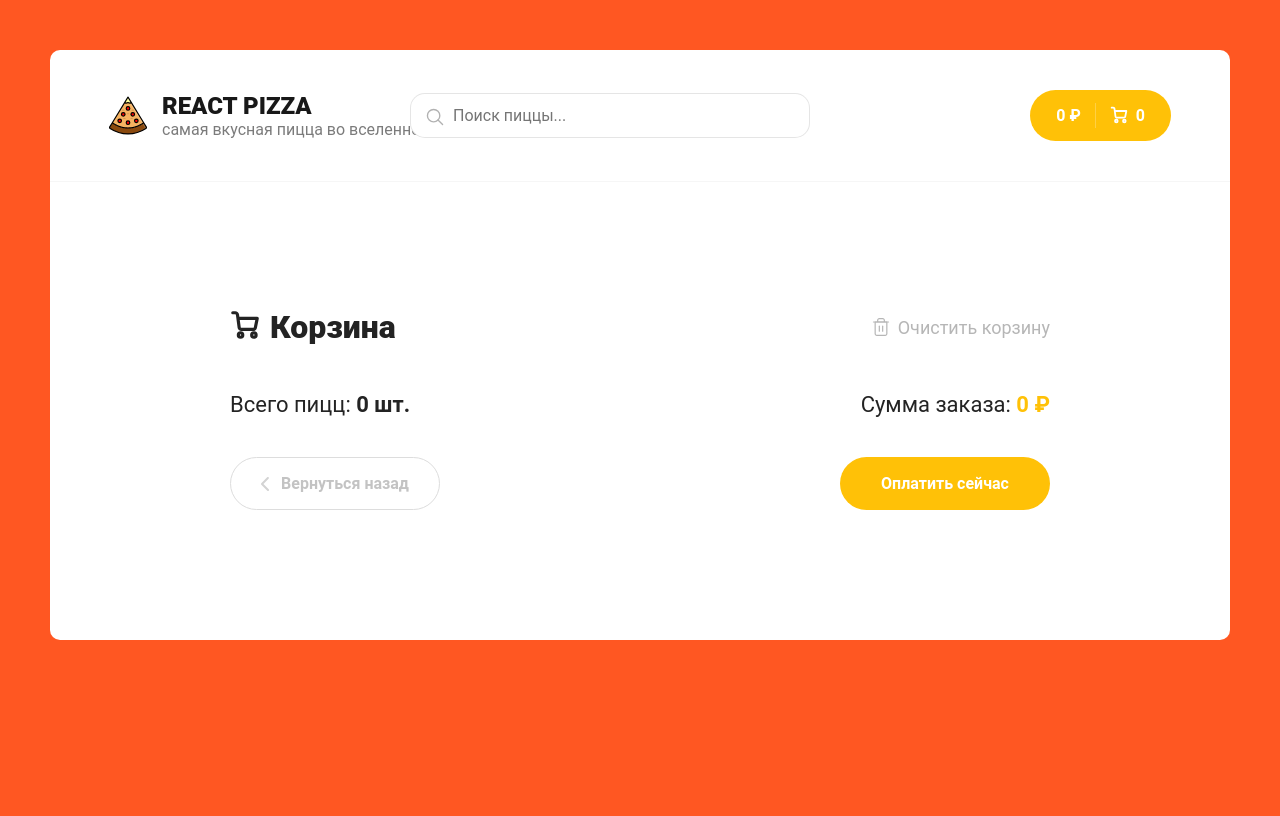
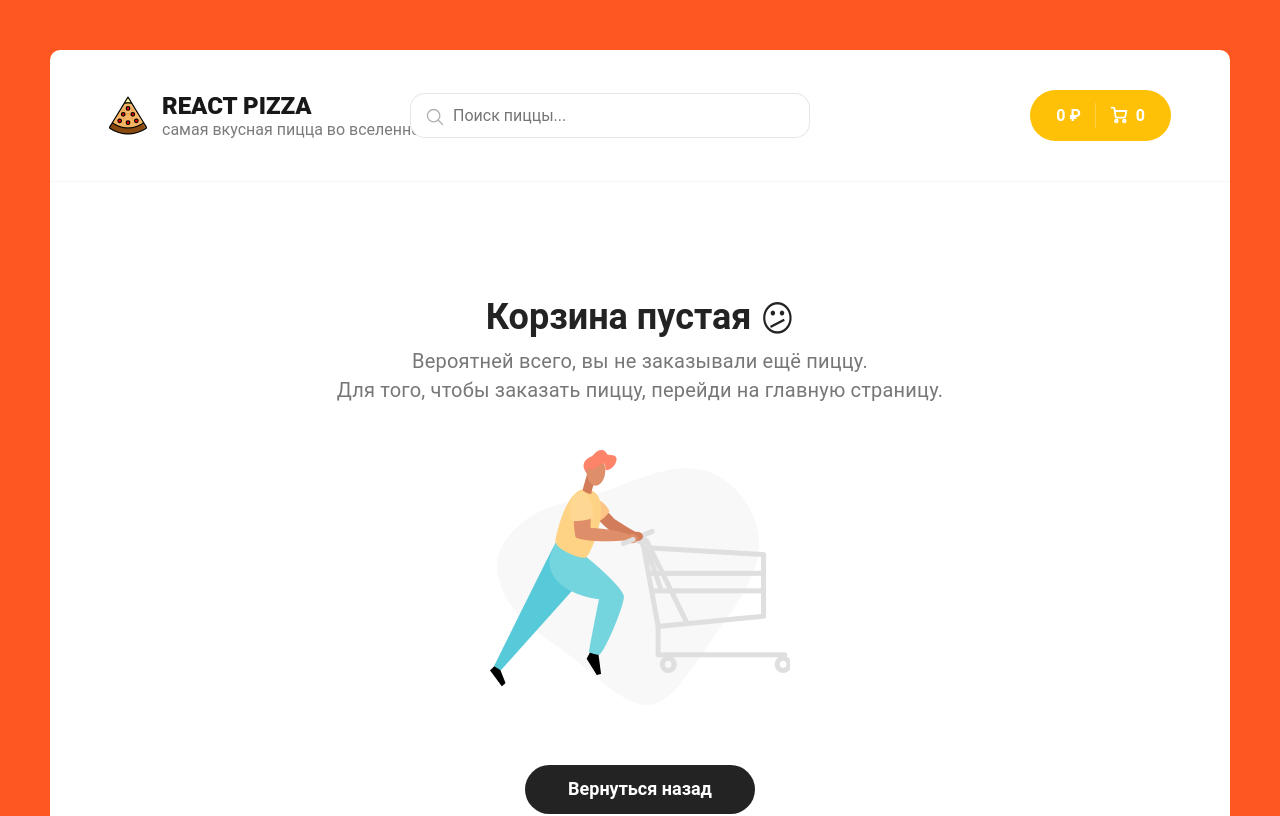
Before and after one commit to Evgeny-Mufteev/react__pizza, a React (Create React App) app: page /cart in a window 1280 px wide. Shown: the top 816 px of the page. Built offline with nearby package versions, Linux system fonts and the light colour scheme; the HTML template or start-up script is replaced by a standard one.

Commit message:
добавил рендеринг пустой корзины

```diff
--- /dev/null
+++ b/src/components/CartEmpty.jsx
@@ -0,0 +1,27 @@
+import React from "react";
+import { Link } from "react-router-dom";
+
+import cartEmptyImg from "../assets/img/empty-cart.png";
+
+const CartEmpty = () => {
+  return (
+    <>
+      <div class="cart cart--empty">
+        <h2>
+          Корзина пустая <icon>😕</icon>
+        </h2>
+        <p>
+          Вероятней всего, вы не заказывали ещё пиццу.
+          <br />
+          Для того, чтобы заказать пиццу, перейди на главную страницу.
+        </p>
+        <img src={cartEmptyImg} alt="Empty cart" />
+        <Link to="/" class="button button--black">
+          <span>Вернуться назад</span>
+        </Link>
+      </div>
+    </>
+  );
+};
+
+export default CartEmpty;
--- a/src/components/CartItem.jsx
+++ b/src/components/CartItem.jsx
@@ -2,7 +2,7 @@
 import { useDispatch } from "react-redux";
 import { addItem, minusItem, removeItem } from "../redux/slices/cartSlice";
 
-const CartItem = ({ id, title, type, price, count, imageUrl }) => {
+const CartItem = ({ id, title, type, size, price, count, imageUrl }) => {
   const dispatch = useDispatch();
 
   const onClickPlus = () => {
@@ -30,7 +30,9 @@
       </div>
       <div className="cart__item-info">
         <h3>{title}</h3>
-        <p>{type}, 26 см.</p>
+        <p>
+          {type}, {size} см.
+        </p>
       </div>
       <div className="cart__item-count">
         <div
--- a/src/components/PizzaBlock/index.jsx
+++ b/src/components/PizzaBlock/index.jsx
@@ -20,7 +20,7 @@
       price,
       imageUrl,
       type: typeNames[activeType],
-      size: activeSize,
+      size: sizes[activeSize],
     };
     dispatch(addItem(item));
   };
--- a/src/pages/Cart.jsx
+++ b/src/pages/Cart.jsx
@@ -3,6 +3,7 @@
 import { useDispatch, useSelector } from "react-redux";
 import CartItem from "../components/CartItem";
 import { clearsItems } from "../redux/slices/cartSlice";
+import CartEmpty from "../components/CartEmpty";
 
 const Cart = () => {
   const dispatch = useDispatch();
@@ -15,6 +16,10 @@
       dispatch(clearsItems());
     }
   };
+
+  if (!totalPrice) {
+    return <CartEmpty />;
+  }
 
   return (
     <div className="container container--cart">
--- a/src/scss/app.scss
+++ b/src/scss/app.scss
@@ -335,17 +335,18 @@
   }
 
   &--empty {
-    margin: 0 auto;
-    width: 560px;
+    margin: 80px auto;
+    width: 620px;
     text-align: center;
 
     h2 {
-      font-size: 32px;
-      margin-bottom: 10px;
+      font-size: 36px;
+      font-weight: 700;
+      margin-bottom: 15px;
     }
 
     p {
-      font-size: 18px;
+      font-size: 20px;
       line-height: 145.4%;
       letter-spacing: 0.01em;
       color: #777777;
```
Also changed, not shown: public/empty-cart.png (added).
